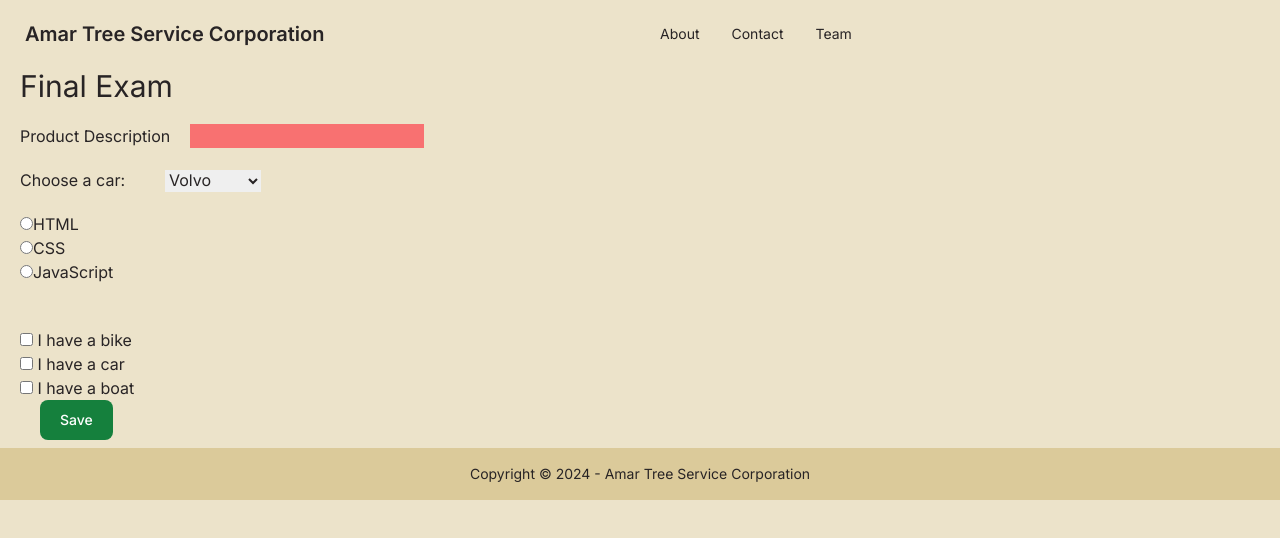
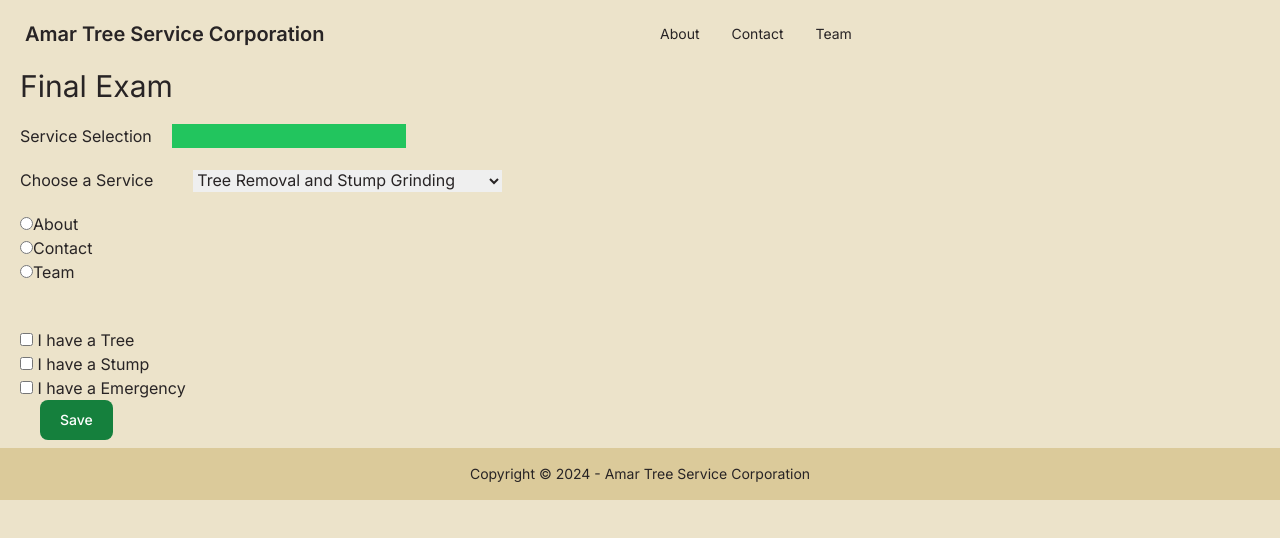
Before and after one commit to Amarjit-03/exam2, a Next.js app: page /final in a window 1280 px wide. Shown: the top 538 px of the page. Built offline with nearby package versions, Linux system fonts and the light colour scheme.

Commit message:
final changes

```diff
--- a/app/final/page.tsx
+++ b/app/final/page.tsx
@@ -3,41 +3,43 @@ export default function Page() {
     <>
     <h1 className="ml-5 text-3xl">Final Exam</h1>
     <form>
-        <label htmlFor="product" className="ml-5">Product Description</label>
-        <input type="text" name="product" id="product" className="m-5 text-black bg-red-400" />
+        <label htmlFor="product" className="ml-5">Service Selection</label>
+        <input type="text" name="product" id="product" className="m-5 text-black bg-green-500" />
         <br />
 
-        <label htmlFor="cars" className="mx-5">Choose a car:</label>
+        <label htmlFor="service" className="mx-5">Choose a Service</label>
 
-<select name="cars" id="cars" className="ml-5" >
-  <option value="volvo">Volvo</option>
-  <option value="saab">Saab</option>
-  <option value="mercedes">Mercedes</option>
-  <option value="audi">Audi</option>
+<select name="services" id="services" className="ml-5" >
+  <option value="stump">Tree Removal and Stump Grinding</option>
+  <option value="pruning">Tree Pruning and Trimming</option>
+  <option value="emergency">Emergency Tree Services</option>
+  <option value="clearing">Land Clearing and Lot Preparation</option>
+  <option value="health">Tree Health and Disease Management</option>
+  <option value="municipal">Commercial and Municipal Services</option>
 </select>
 
 
 <br />
 
 <div className="ml-5 mt-5">
-        <input type="radio" id="html" name="fav_language" value="HTML" />
-        <label htmlFor="html">HTML</label><br />
-        <input type="radio" id="css" name="fav_language" value="CSS" />
-        <label htmlFor="css">CSS</label><br />
-        <input type="radio" id="javascript" name="fav_language" value="JavaScript" />
-        <label htmlFor="javascript">JavaScript</label>
+        <input type="radio" id="about" name="fav_language" value="About" />
+        <label htmlFor="About">About</label><br />
+        <input type="radio" id="contact" name="fav_language" value="Contact" />
+        <label htmlFor="Contact">Contact</label><br />
+        <input type="radio" id="team" name="fav_language" value="Team" />
+        <label htmlFor="Team">Team</label>
         </div>
 
 
 <br />
 
 <div className="ml-5 mt-5">
-<input type="checkbox" id="vehicle1" name="vehicle1" value="Bike" />
-<label htmlFor="vehicle1"> I have a bike</label><br />
-<input type="checkbox" id="vehicle2" name="vehicle2" value="Car" />
-<label htmlFor="vehicle2"> I have a car</label><br />
-<input type="checkbox" id="vehicle3" name="vehicle3" value="Boat" />
-<label htmlFor="vehicle3"> I have a boat</label><br></br>
+<input type="checkbox" id="service1" name="service1" value="Tree" />
+<label htmlFor="service1"> I have a Tree</label><br />
+<input type="checkbox" id="service2" name="service2" value="Stump" />
+<label htmlFor="service2"> I have a Stump</label><br />
+<input type="checkbox" id="service3" name="service3" value="Emergency" />
+<label htmlFor="service3"> I have a Emergency</label><br></br>
 </div>
 
 
```
